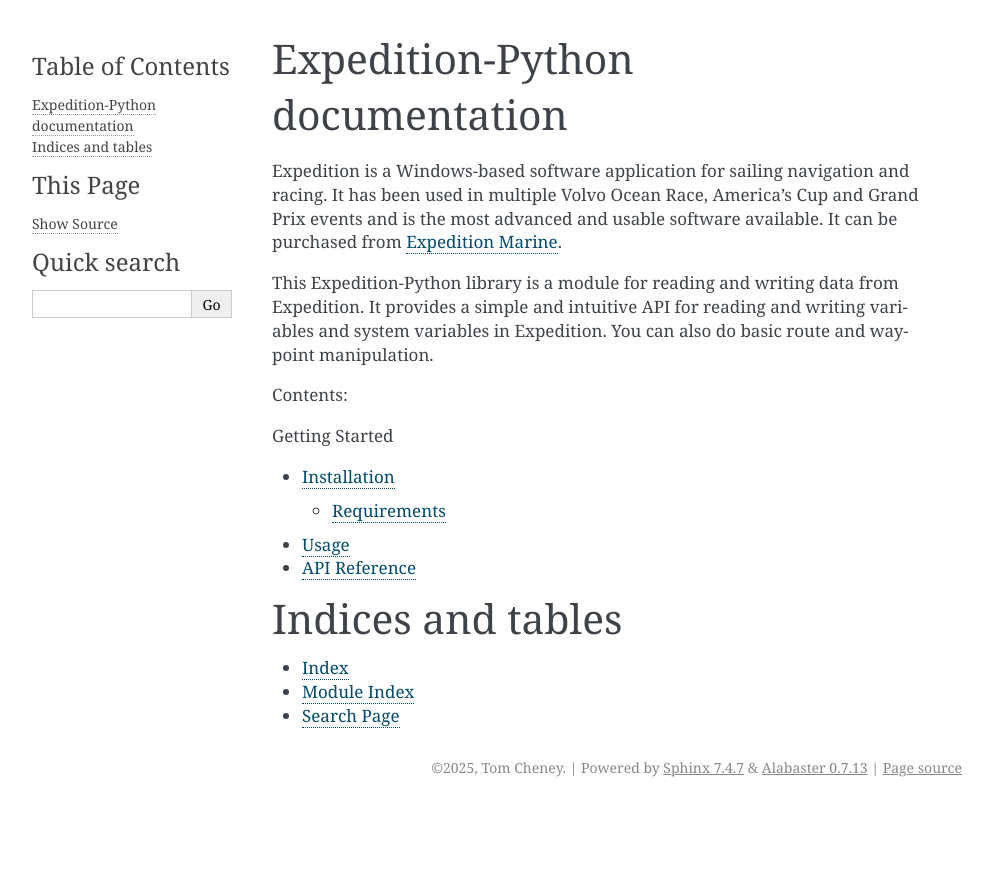
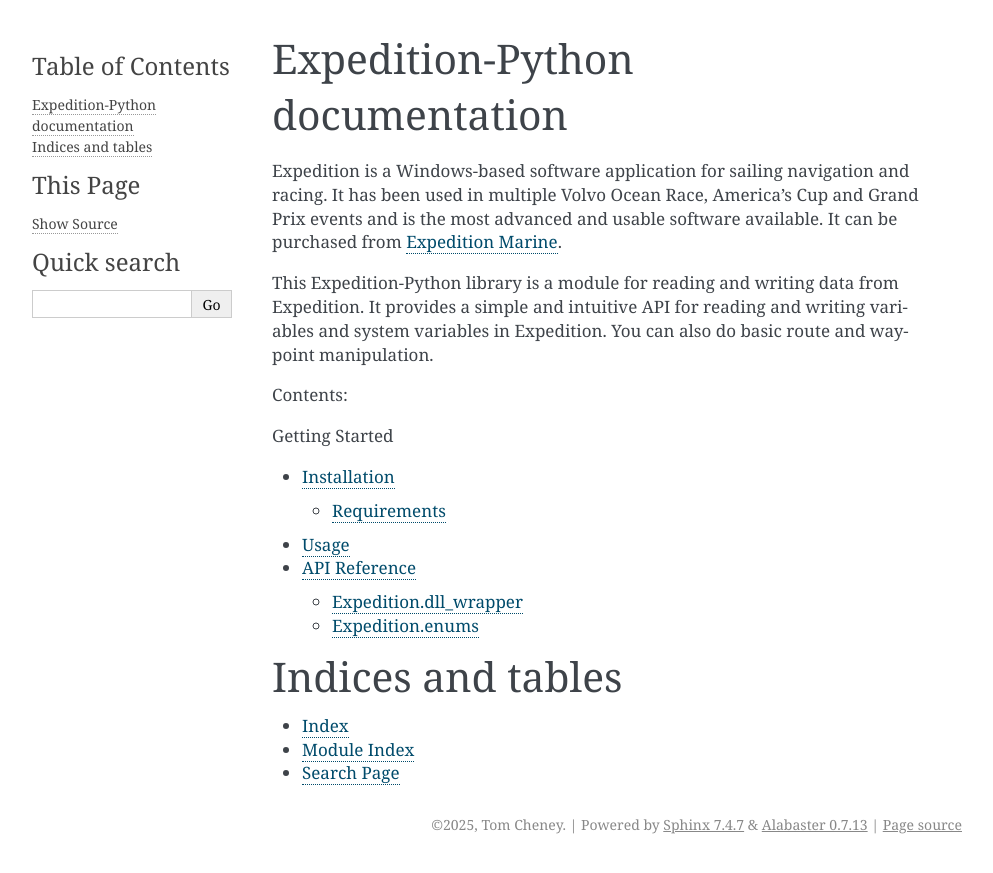
Before and after one commit to TTCMarine/Expedition-Python, a Sphinx documentation site: the page built from docs/index.rst, in a window 1280 px wide. Shown: the top 873 px of the page, without its empty margins (148-1141 px from the left). Built offline with Sphinx 7.4.7, drawn with Linux system fonts in a browser that asks for light colours.

Commit message:
use the autogen docs

```diff
--- a/docs/api.rst
+++ b/docs/api.rst
@@ -1,7 +1,18 @@
 API Reference
 =============
 
-.. automodule:: Expedition
+Expedition.dll\_wrapper
+------------------------------
+
+.. automodule:: Expedition.dll_wrapper
    :members:
+   :show-inheritance:
    :undoc-members:
+
+Expedition.enums
+-----------------------
+
+.. automodule:: Expedition.enums
+   :members:
    :show-inheritance:
+   :undoc-members:
--- a/docs/conf.py
+++ b/docs/conf.py
@@ -1,10 +1,3 @@
-import sys
-import os
-import logging
-logging.basicConfig(level=logging.DEBUG)
-sys.path.insert(0, os.path.abspath('../'))
-
-
 # Configuration file for the Sphinx documentation builder.
 #
 # For the full list of built-in configuration values, see the documentation:
```
